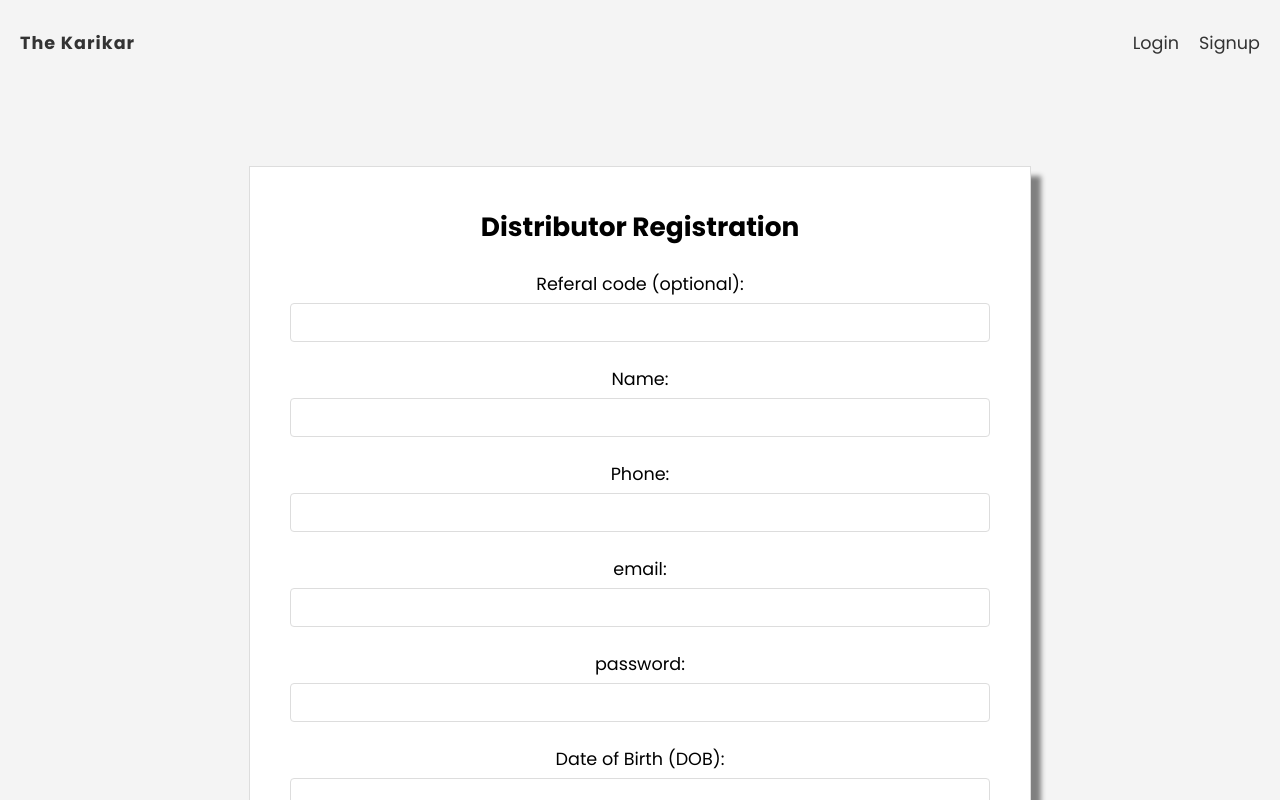
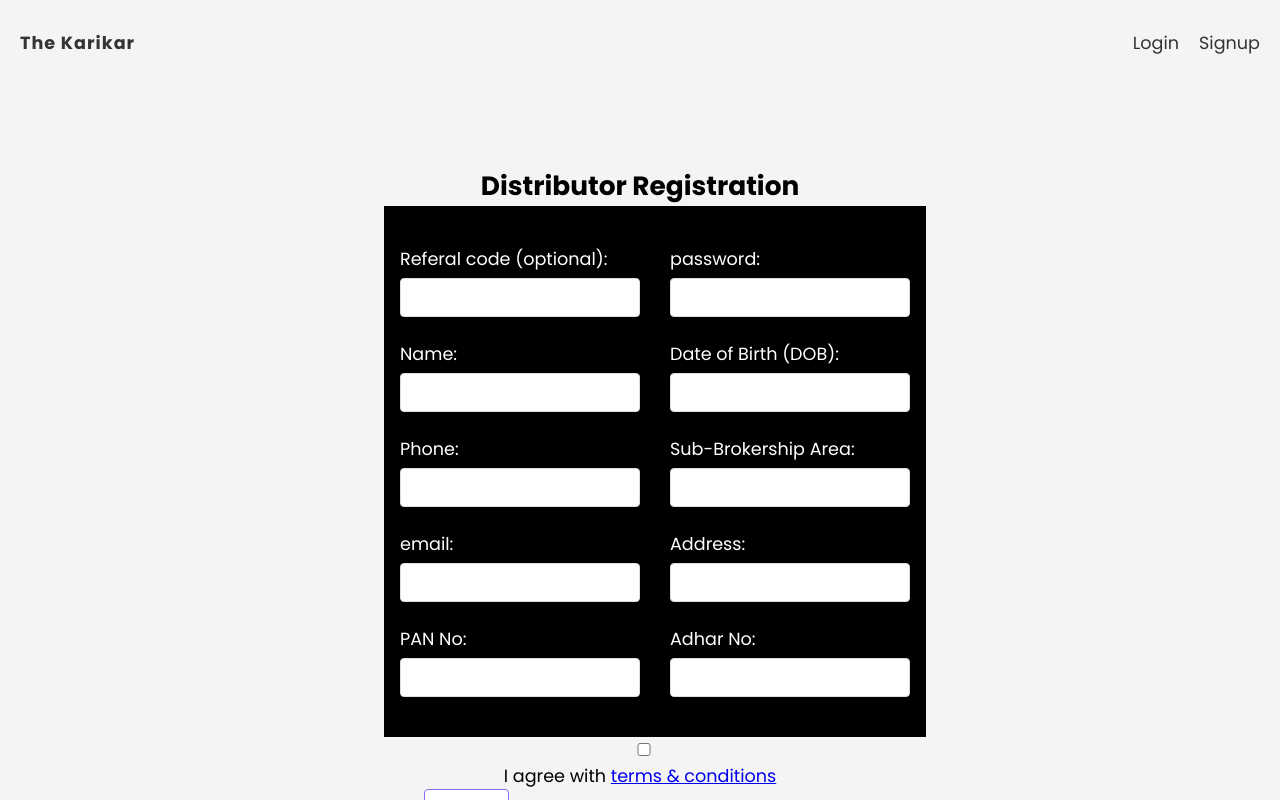
Before and after one commit to swatantragoswami09/karikarEduWealth, a React (Create React App) app: page /signup in a window 1280 px wide. Shown: the top 800 px of the page. Built offline with nearby package versions, Linux system fonts and the light colour scheme; no server answers.

Commit message:
changes: css for signup and login and added loading spinner

```diff
--- /dev/null
+++ b/src/LoadingSpinner/LoadingSpinner.css
@@ -0,0 +1,21 @@
+.loading {
+  display: flex;
+  justify-content: center;
+  position: relative;
+  top: 70px;
+}
+.loading::after {
+  content: "";
+  width: 50px;
+  height: 50px;
+  border: 7px solid gray;
+  border-top-color: lightgray;
+  animation: spin 1s linear infinite;
+  border-radius: 50%;
+}
+
+@keyframes spin {
+  to {
+    transform: rotate(1turn);
+  }
+}
--- /dev/null
+++ b/src/LoadingSpinner/LoadingSpinner.js
@@ -0,0 +1,7 @@
+import React from "react";
+import "./LoadingSpinner.css";
+const LoadingSpinner = () => {
+  return <div className="loading"></div>;
+};
+
+export default LoadingSpinner;
--- a/src/components/Navbar.js
+++ b/src/components/Navbar.js
@@ -31,7 +31,7 @@ export default function Navbar() {
             <>
               <li style={{ marginLeft: "10px", marginRight: "10px" }}>
                 {!isPending && (
-                  <button className="btn" onClick={logout}>
+                <button className="btn" onClick={logout}>
                     Logout
                   </button>
                 )}
--- a/src/context/AuthContext.js
+++ b/src/context/AuthContext.js
@@ -38,3 +38,5 @@ export const AuthContextProvider = ({ children }) => {
     </AuthContext.Provider>
   );
 };
+
+export default AuthContext;
--- a/src/index.css
+++ b/src/index.css
@@ -45,14 +45,14 @@ ul {
   background: #fff;
   padding: 8px 12px;
   border-radius: 4px;
-  color: var(--primary-color);
+  color:black;
   cursor: pointer;
   font-size: 1em;
   border: 1px solid var(--primary-color);
 }
 .btn:hover {
   color: rgb(0, 0, 0);
-  background-color: #0099cc;
+  background-color: lightgray;
 }
 
 /* forms */
--- a/src/pages/home/Home.js
+++ b/src/pages/home/Home.js
@@ -1,3 +1,5 @@
 export default function Home() {
-  return <div>Home Page</div>;
+  return <div><h3> Home Page</h3>
+  <p>User login successfully!</p>
+  </div>;
 }
--- a/src/pages/login/Login.css
+++ b/src/pages/login/Login.css
@@ -1,9 +1,12 @@
 .auth-form {
   max-width: 700px;
   margin: 60px auto;
+  width: 450px;
   padding: 40px;
   border: 1px solid #ddd;
-  background: #fff;
-  border-radius: 0px;
-  box-shadow: 10px 10px 5px grey;
+  background: rgb(0, 0, 0);
+  border-radius: 5px;
+  color: white;
+  text-align: left;
+  /* box-shadow: 10px 10px 5px grey; */
 }
--- a/src/pages/login/Login.js
+++ b/src/pages/login/Login.js
@@ -1,22 +1,32 @@
 import { useState } from "react";
-import { Link } from "react-router-dom";
+import { Link ,useHistory} from "react-router-dom";
 import { useLogin } from "../../hooks/useLogin";
 import "./Login.css";
+import LoadingSpinner from '../../LoadingSpinner/LoadingSpinner';
+import Home from "../home/Home";
+import { useAuthContext } from "../../hooks/useAuthContext";
 
 export default function Login() {
   const [email, setEmail] = useState("");
   const [password, setPassword] = useState("");
   const { login, error, isPending } = useLogin();
-
+const history = useHistory();
+const { user } = useAuthContext();
   const handleSubmit = (e) => {
     e.preventDefault();
     login(email, password);
   };
+   if(isPending){
+      return <LoadingSpinner />
+      }
+      if(user){
+     history.push('/')
+      }
   return (
     <form className="auth-form" onSubmit={handleSubmit}>
       <h2>Login</h2>
       <label>
-        <span>email:</span>
+        <span>Email:</span>
         <input
           type="email"
           required
@@ -25,7 +35,7 @@ export default function Login() {
         />
       </label>
       <label>
-        <span>password:</span>
+        <span>Password:</span>
         <input
           type="password"
           required
@@ -35,15 +45,12 @@ export default function Login() {
       </label>
 
       {!isPending && <button className="btn">Login</button>}
-      {isPending && (
-        <button className="btn" disabled>
-          loading...
-        </button>
-      )}
+
       <Link to="/forget" style={{ marginLeft: "10px" }}>
         forget password
       </Link>
       {error && <div className="error">{error}</div>}
+      {/* {!isPending && error && history.push('/')} */}
     </form>
   );
 }
--- a/src/pages/signup/Signup.css
+++ b/src/pages/signup/Signup.css
@@ -0,0 +1,19 @@
+.signup-form{
+    display: flex;
+    flex-direction: row;
+    border: 1px solid black;
+    width: fit-content;
+    justify-content: center;
+    margin-left: 30%;
+    text-align: left;
+    background-color: black;
+    color: white;
+}
+.right-content,.left-content{
+    margin: 15px;
+}
+/* .container{
+ /* width: 500px;
+    align-items: center;
+
+/* } */
--- a/src/pages/signup/Signup.js
+++ b/src/pages/signup/Signup.js
@@ -2,7 +2,8 @@ import { useState } from "react";
 // import "./Signup.css";
 import { useSignup } from "../../hooks/useSignup";
 import { Link } from "react-router-dom";
-
+import LoadingSpinner from '../../LoadingSpinner/LoadingSpinner'
+import './Signup.css'
 export default function Signup() {
   const [referalCode, setReferalCode] = useState("");
   const [name, setName] = useState("");
@@ -45,11 +46,16 @@ export default function Signup() {
       termAndCondition
     );
   };
-
+ if(isPending){
+      return <LoadingSpinner />
+      }
   return (
-    <form className="auth-form" onSubmit={handleSubmit}>
-      <h2>Distributor Registration</h2>
-      <label>
+    <>
+     <h2>Distributor Registration</h2>
+    <form onSubmit={handleSubmit}>
+     <div className='signup-form'>
+       <div className="right-content">
+     <label>
         <span>Referal code (optional):</span>
         <input
           type="text"
@@ -67,6 +73,7 @@ export default function Signup() {
           value={name}
         />
       </label>
+
       <label>
         <span>Phone:</span>
         <input
@@ -85,6 +92,17 @@ export default function Signup() {
           value={email}
         />
       </label>
+       <label>
+        <span>PAN No:</span>
+        <input
+          type="text"
+          required
+          onChange={(e) => setPan(e.target.value)}
+          value={pan}
+        />
+      </label>
+</div>
+<div className="left-content">
       <label>
         <span>password:</span>
         <input
@@ -94,6 +112,7 @@ export default function Signup() {
           value={password}
         />
       </label>
+
       <label>
         <span>Date of Birth (DOB):</span>
         <input
@@ -103,6 +122,7 @@ export default function Signup() {
           value={dob}
         />
       </label>
+
       <label>
         <span>Sub-Brokership Area:</span>
         <input
@@ -112,6 +132,7 @@ export default function Signup() {
           value={subBrokershipArea}
         />
       </label>
+
       <label>
         <span>Address:</span>
         <input
@@ -121,15 +142,9 @@ export default function Signup() {
           value={address}
         />
       </label>
-      <label>
-        <span>PAN No:</span>
-        <input
-          type="text"
-          required
-          onChange={(e) => setPan(e.target.value)}
-          value={pan}
-        />
-      </label>
+
+
+
       <label>
         <span>Adhar No:</span>
         <input
@@ -137,7 +152,9 @@ export default function Signup() {
           required
           onChange={(e) => setAdhar(e.target.value)}
           value={adhar}
-        />
+        />   </label>
+       </div>
+         </div>
         <div>
           <input
             type="checkbox"
@@ -148,15 +165,14 @@ export default function Signup() {
             I agree with <Link to="/termandconditions">terms & conditions</Link>
           </span>
         </div>
-      </label>
+
+
+
       {!isPending && <button className="btn">Sign up</button>}
       Already have an account? <Link to="/login">Login In here</Link>
-      {isPending && (
-        <button className="btn" disabled>
-          loading...
-        </button>
-      )}
       {error && <div className="error">{error}</div>}
-    </form>
+
+   </form>
+    </>
   );
 }
```
